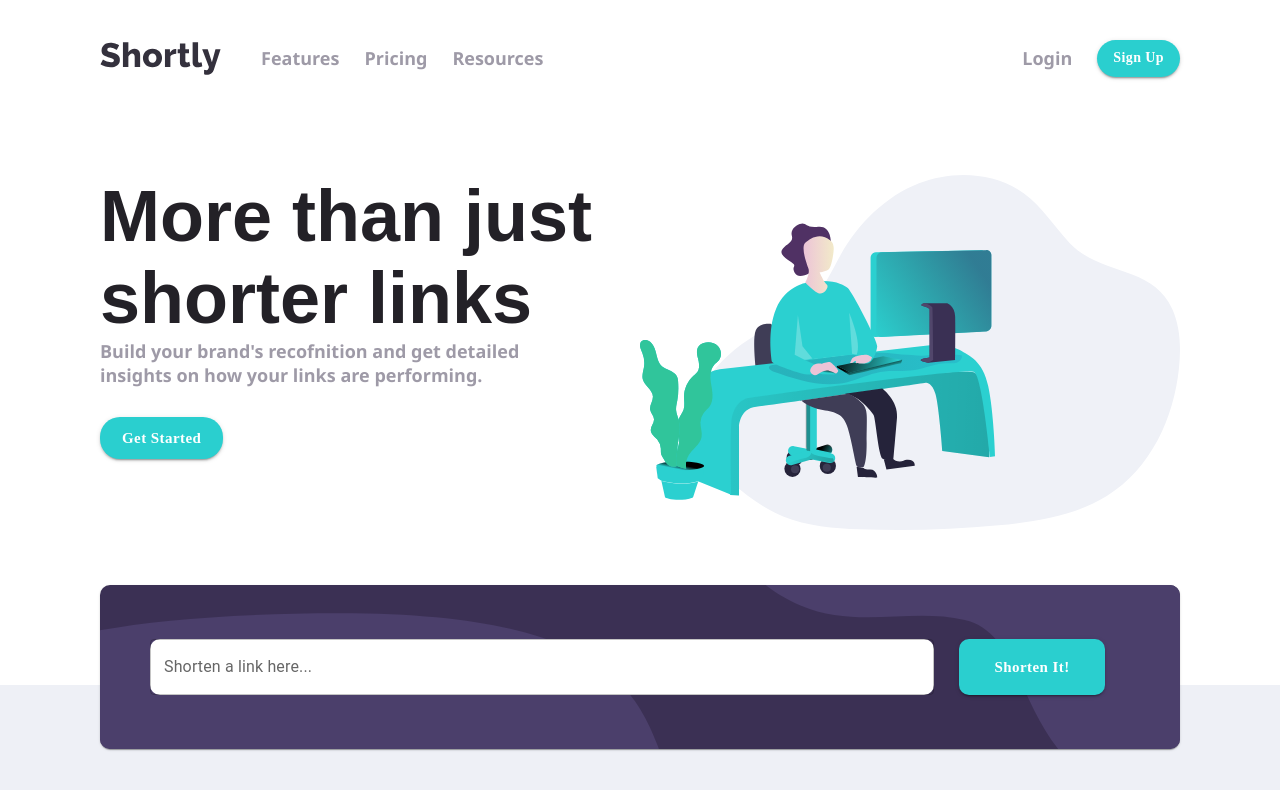
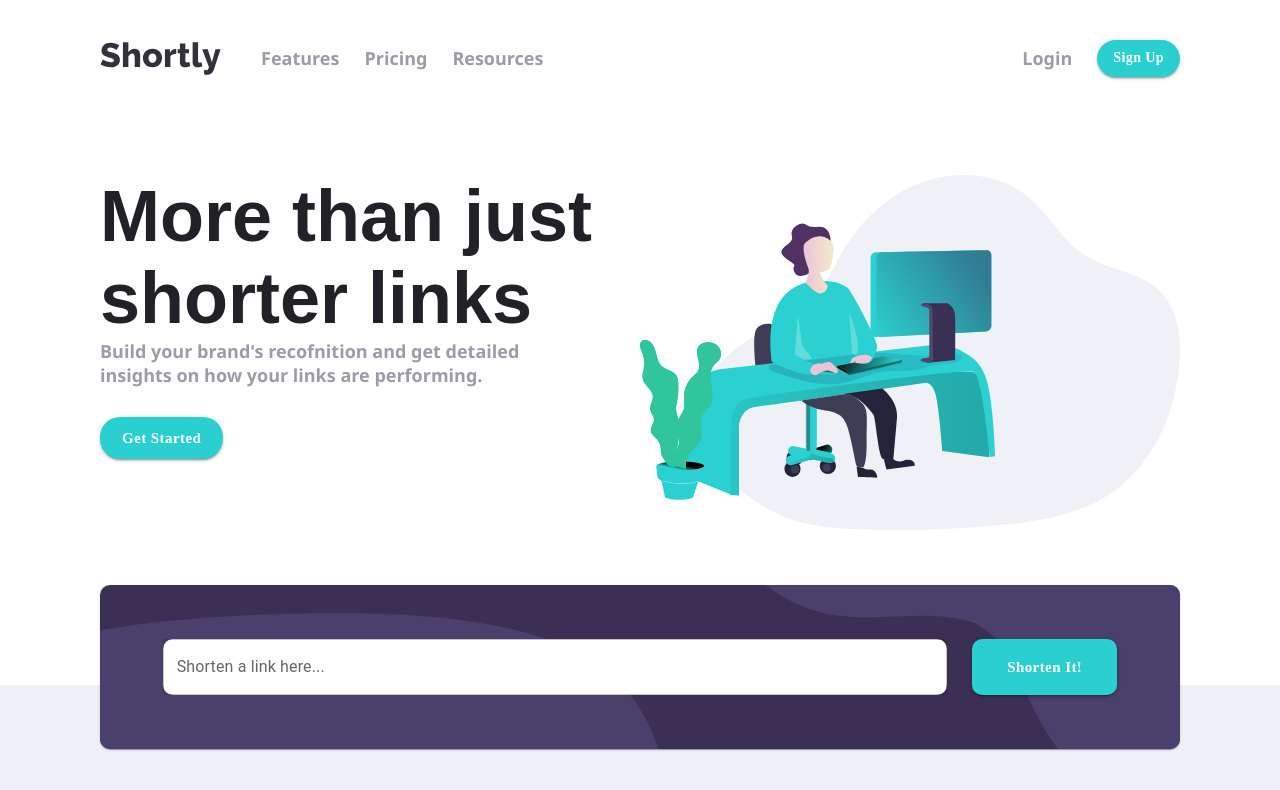
Before and after one commit to makardjian/swim-assignment, a React (Create React App) app: page / in a window 1280 px wide. Shown: the top 790 px of the page. Built offline with nearby package versions, Linux system fonts and the light colour scheme; the HTML template or start-up script is replaced by a standard one.

Commit message:
add margin to textField and button in LinkShortener

```diff
--- a/src/components/LinkShortner/LinkShortener.tsx
+++ b/src/components/LinkShortner/LinkShortener.tsx
@@ -81,6 +81,7 @@ const LinkShortener = ({ generateShortenedLink }: LinkShortenerProps) => {
                 backgroundColor: 'white',
                 borderRadius: '10px',
                 width: '80%',
+                margin: '10px',
               }}
             />
             <Button
@@ -88,6 +89,7 @@ const LinkShortener = ({ generateShortenedLink }: LinkShortenerProps) => {
               size='large'
               shape='square'
               onClick={onButtonClick}
+              customStyles={{ margin: '10px' }}
             />
           </div>
         </Box>
```
